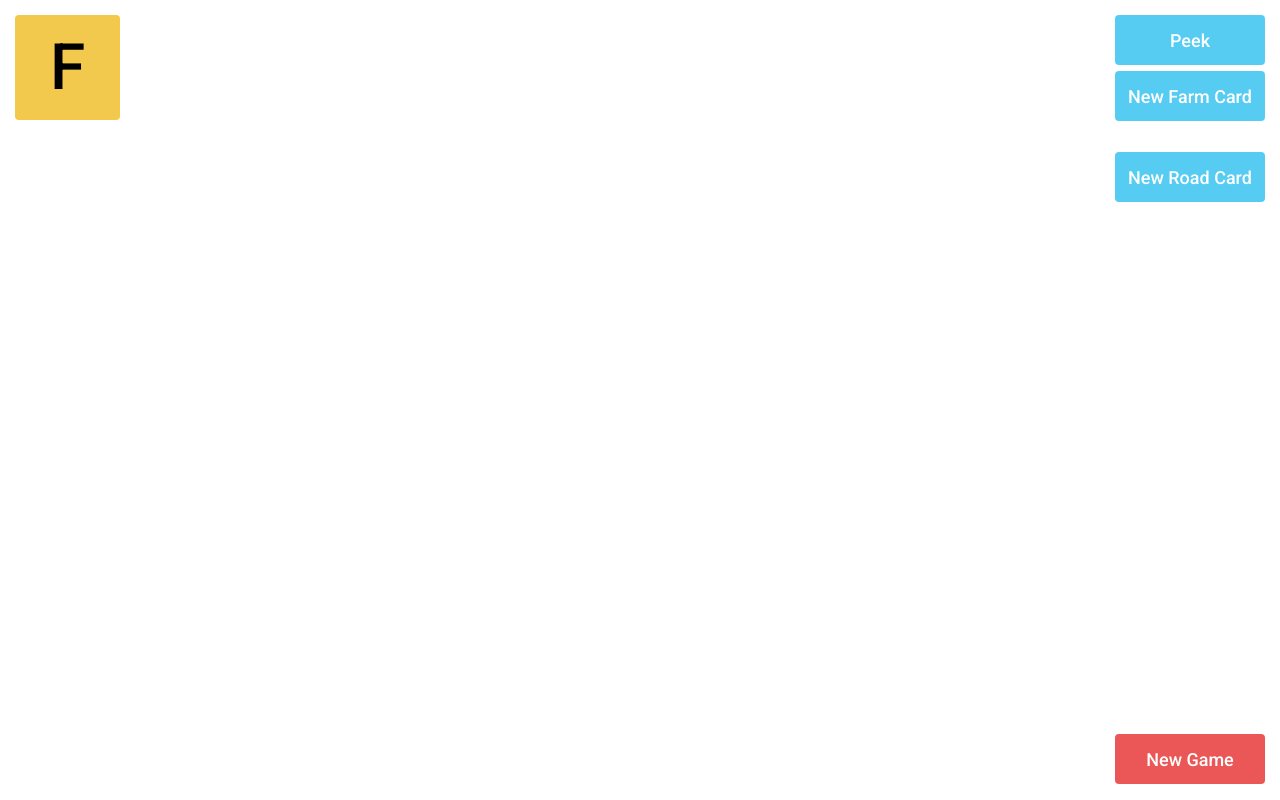
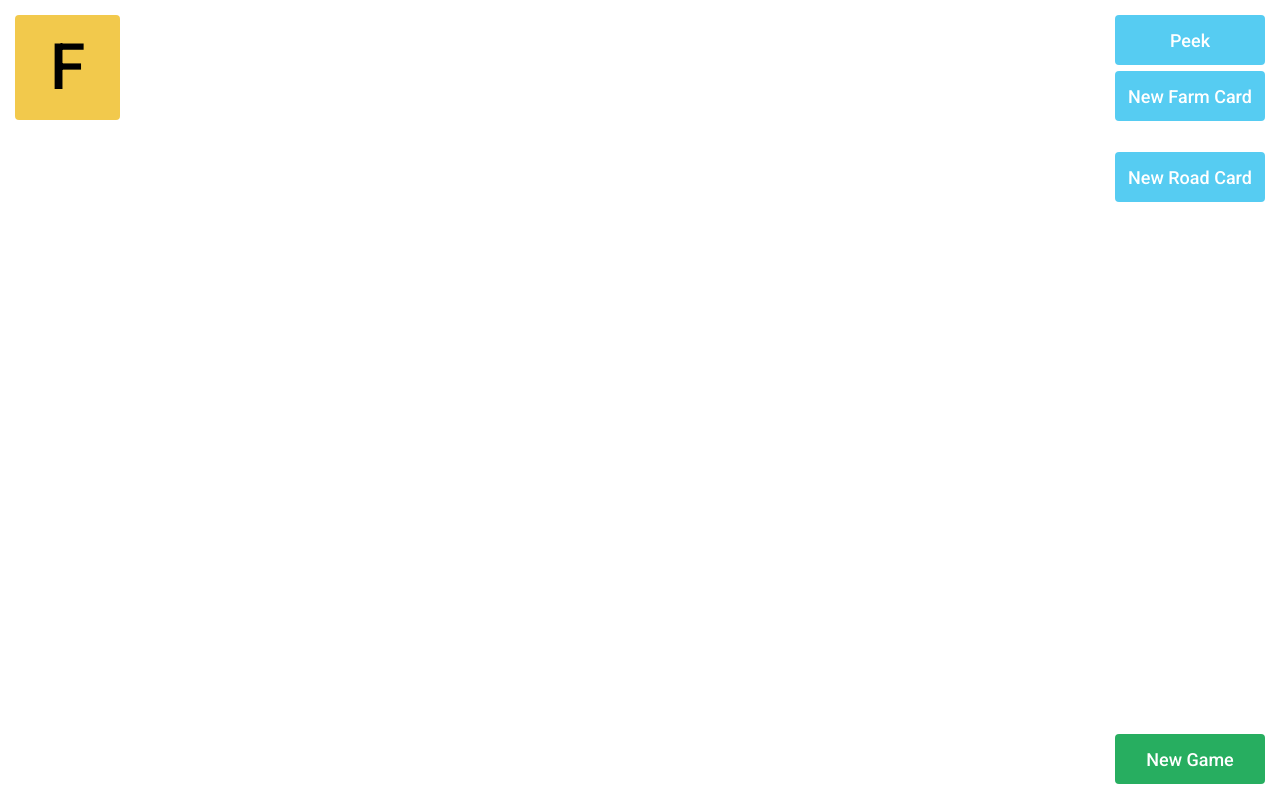
Before and after one commit to lilaconlee/lil-avenue, a React (Create React App) app: page / in a window 1280 px wide. Built offline with nearby package versions, Linux system fonts and the light colour scheme.

Commit message:
Update new game color

```diff
--- a/src/RoadCards.scss
+++ b/src/RoadCards.scss
@@ -31,7 +31,7 @@
 }
 
 button.new-game {
-  background: $red;
+  background: $green;
 }
 
 .card.road {
--- a/src/_variables.scss
+++ b/src/_variables.scss
@@ -1,9 +1,10 @@
 // Colors
+$blue: #56CCF2;
+$gray: #BDBDBD;
+$green: #27AE60;
+$red: #EB5757;
+$white: #FFFFFF;
 $yellow: #F2C94C;
-$red: #EB5757;
-$blue: #56CCF2;
-$white: #FFFFFF;
-$gray: #BDBDBD;
 
 // Fonts
  @import url('https://fonts.googleapis.com/css?family=Roboto:500');
```
